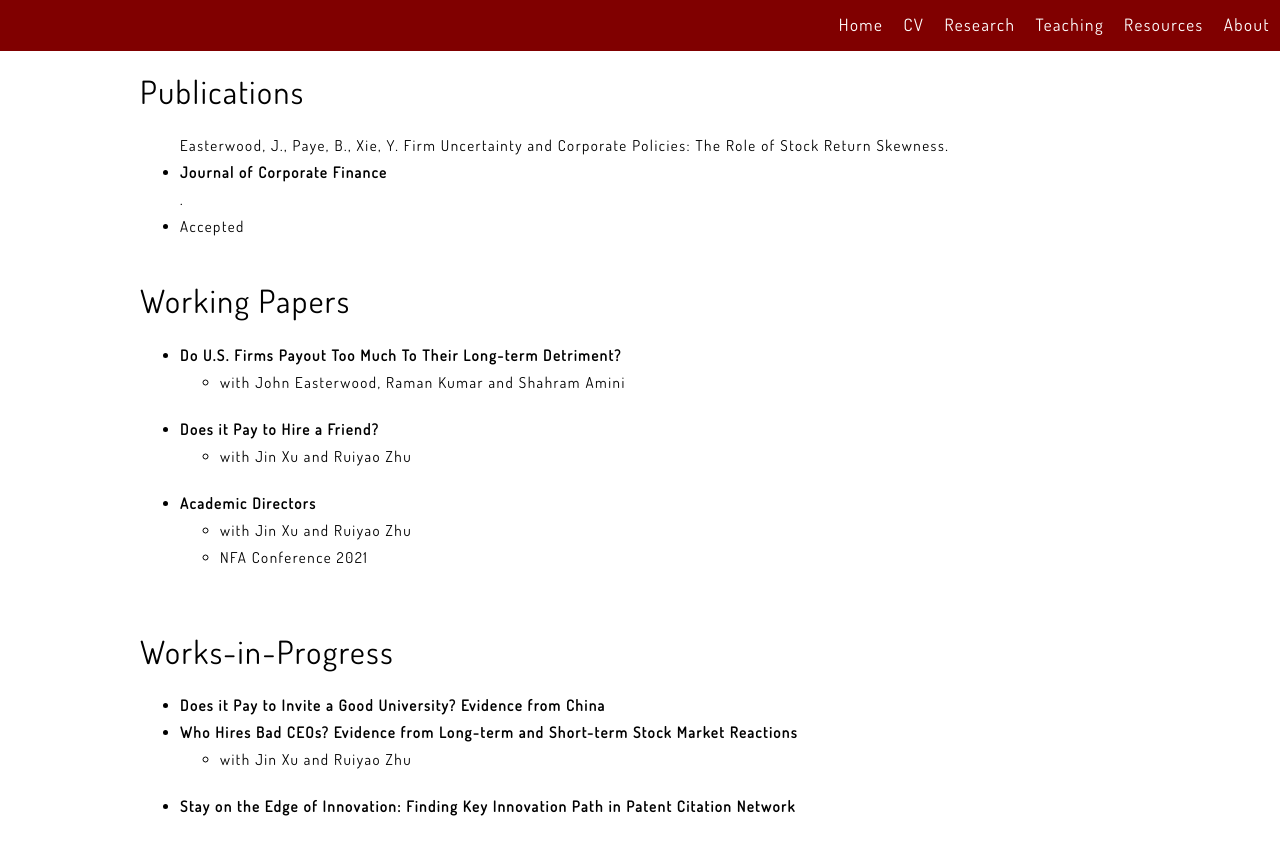
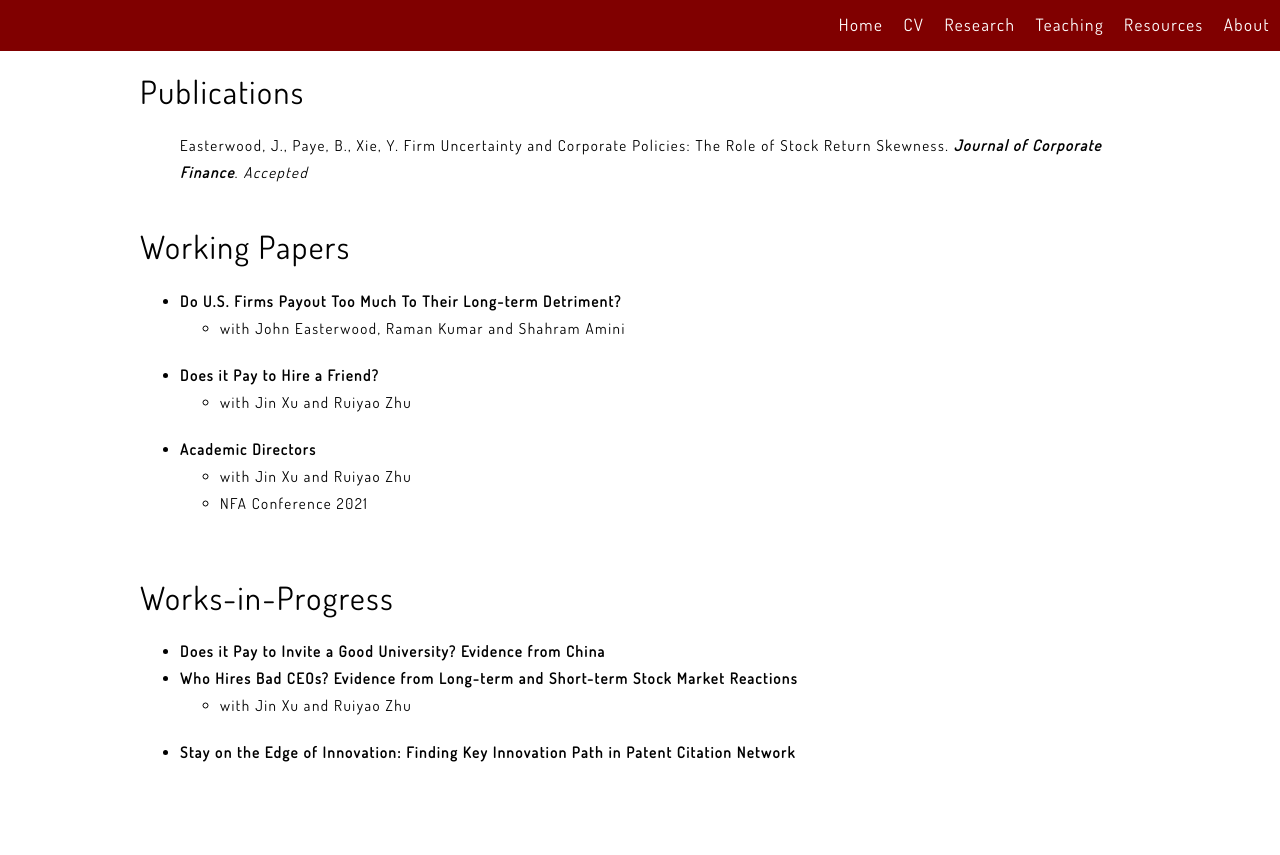
Before and after one commit to xieyutongcn/xieyutongcn.github.io, a Jekyll site: the page built from Research.html, in a window 1280 px wide. Shown: the top 855 px of the page. Built offline with Jekyll 4.4.1, drawn with Linux system fonts in a browser that asks for light colours.

```diff
--- a/Research.html
+++ b/Research.html
@@ -6,7 +6,7 @@ layout: default
     <div class="content">
         <h1>Publications</h1>
         <ul>
-            Easterwood, J., Paye, B., Xie, Y. Firm Uncertainty and Corporate Policies: The Role of Stock Return Skewness. <li><strong>Journal of Corporate Finance</strong></li>. <li>Accepted</li>
+            Easterwood, J., Paye, B., Xie, Y. Firm Uncertainty and Corporate Policies: The Role of Stock Return Skewness. <i><strong>Journal of Corporate Finance</strong></i>. <i>Accepted</i>
         </ul>
         <h1>Working Papers</h1>
         <ul>
```
